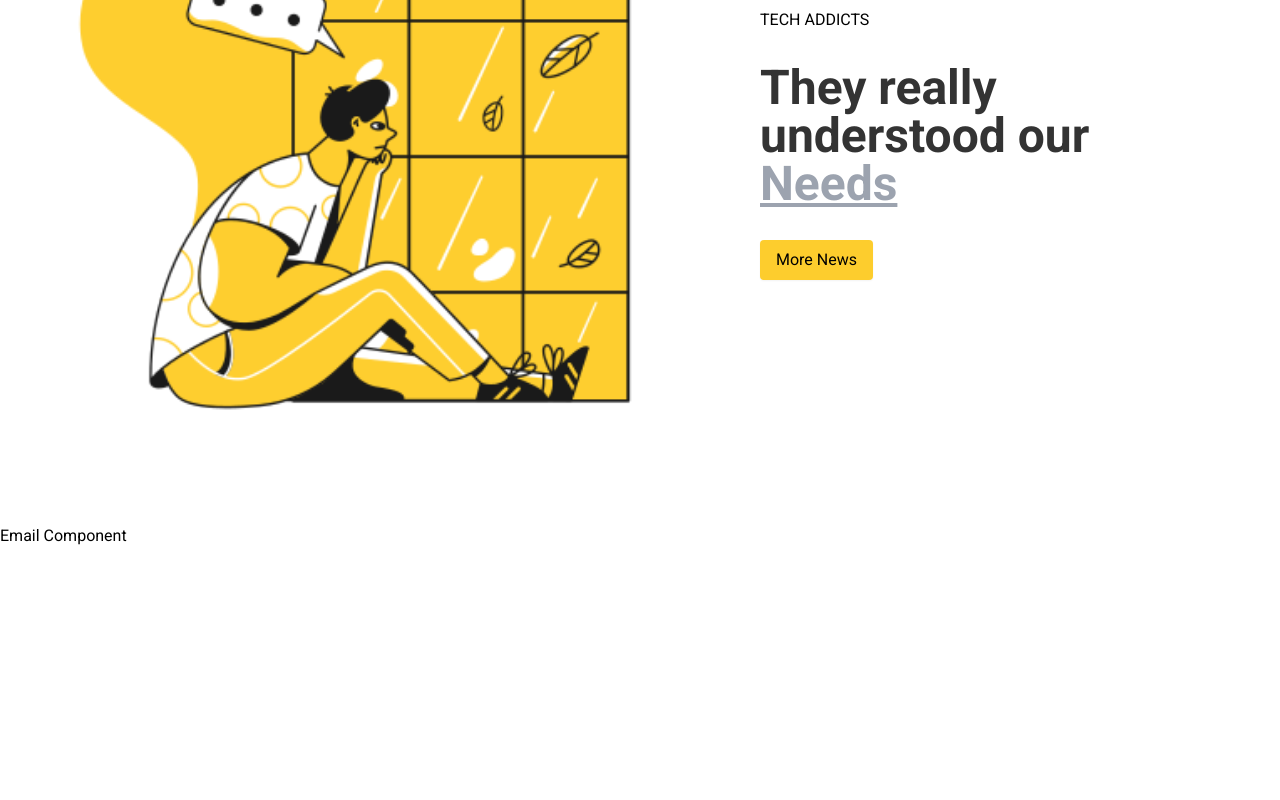
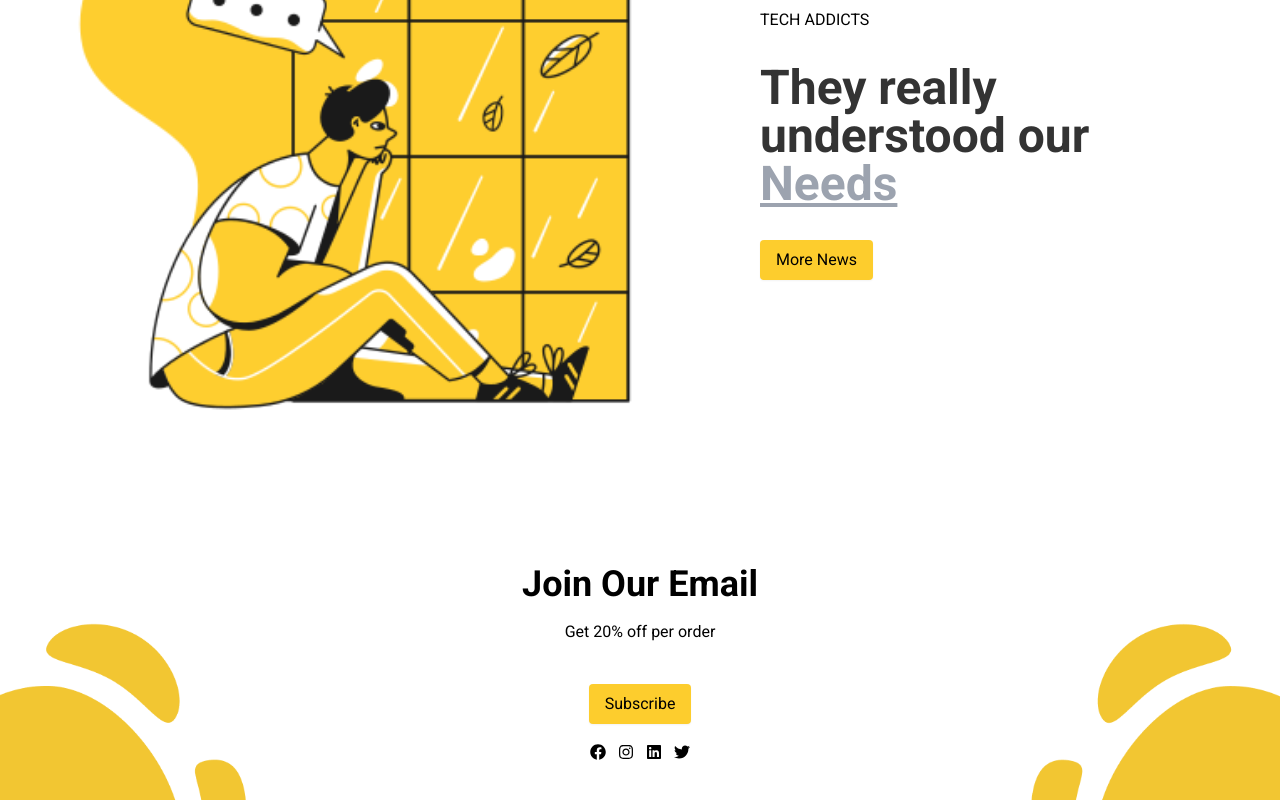
Before and after one commit to wacho91/marketing-ck, a React (Vite) app: page / in a window 1280 px wide. Shown: the part 3073-3873 px from the top of the page. Before the commit the page ends 3621 px from the top, so only its background shows below. Built offline with nearby package versions, Linux system fonts and the light colour scheme.

Commit message:
Email Component Complete

```diff
--- a/package.json
+++ b/package.json
@@ -11,7 +11,8 @@
   },
   "dependencies": {
     "react": "^18.3.1",
-    "react-dom": "^18.3.1"
+    "react-dom": "^18.3.1",
+    "react-icons": "^5.3.0"
   },
   "devDependencies": {
     "@eslint/js": "^9.11.1",
--- a/src/components/Email/Email.jsx
+++ b/src/components/Email/Email.jsx
@@ -1,9 +1,35 @@
 
+import { FaFacebook, FaInstagram, FaLinkedin, FaTwitter } from "react-icons/fa"
+import FooterImg from "../../assets/5.png"
+
+const bgStyle = {
+    backgroundImage: `url(${FooterImg})`,
+    backgroundRepeat: "no-repeat",
+    backgroundSize: "cover",
+    backgroundPosition: "center",
+
+}
 
 const Email = () => {
   return (
-    <div>
-        Email Component
+    <div style={bgStyle} >
+        <div className="container text-center space-y-10 py-10">
+            <div className="space-y-4">
+                <p className="text-3xl md:text-4xl font-bold">Join Our Email</p>
+                <p>Get 20% off per order</p>
+            </div>
+            <div className="space-y-5">
+                <button className="primary-btn text-black">
+                    Subscribe
+                </button>
+                <div className="flex flex-row justify-center gap-3">
+                    <FaFacebook />
+                    <FaInstagram />
+                    <FaLinkedin />
+                    <FaTwitter />
+                </div>
+            </div>
+        </div>
     </div>
   )
 }
```
Also changed, not shown: 1 other file (tests, documents, lock files or other folders).
